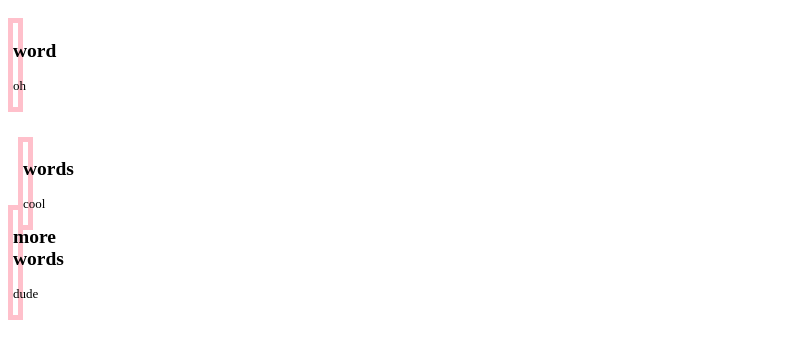
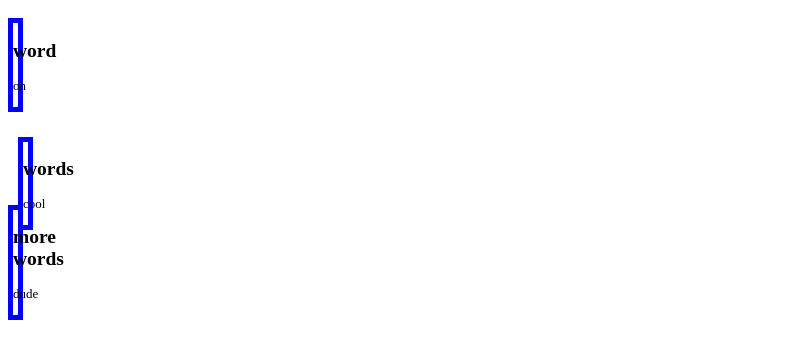
Before and after one commit to isabellaavega/coursera-course, a plain HTML site: page index.html in a window 1280 px wide. Shown: the part 48-406 px from the top of the page, without its empty margins (0-812 px from the left). Drawn offline with Linux system fonts and the light colour scheme.

Commit message:
Update stylesheet.css

```diff
--- a/stylesheet.css
+++ b/stylesheet.css
@@ -12,7 +12,7 @@ section{
   font-size: 13px;
   text-align: left;
   width: 5px;
-  border: 5px solid pink;
+  border: 5px solid blue;
 }
 #two{
   position: relative;
```
